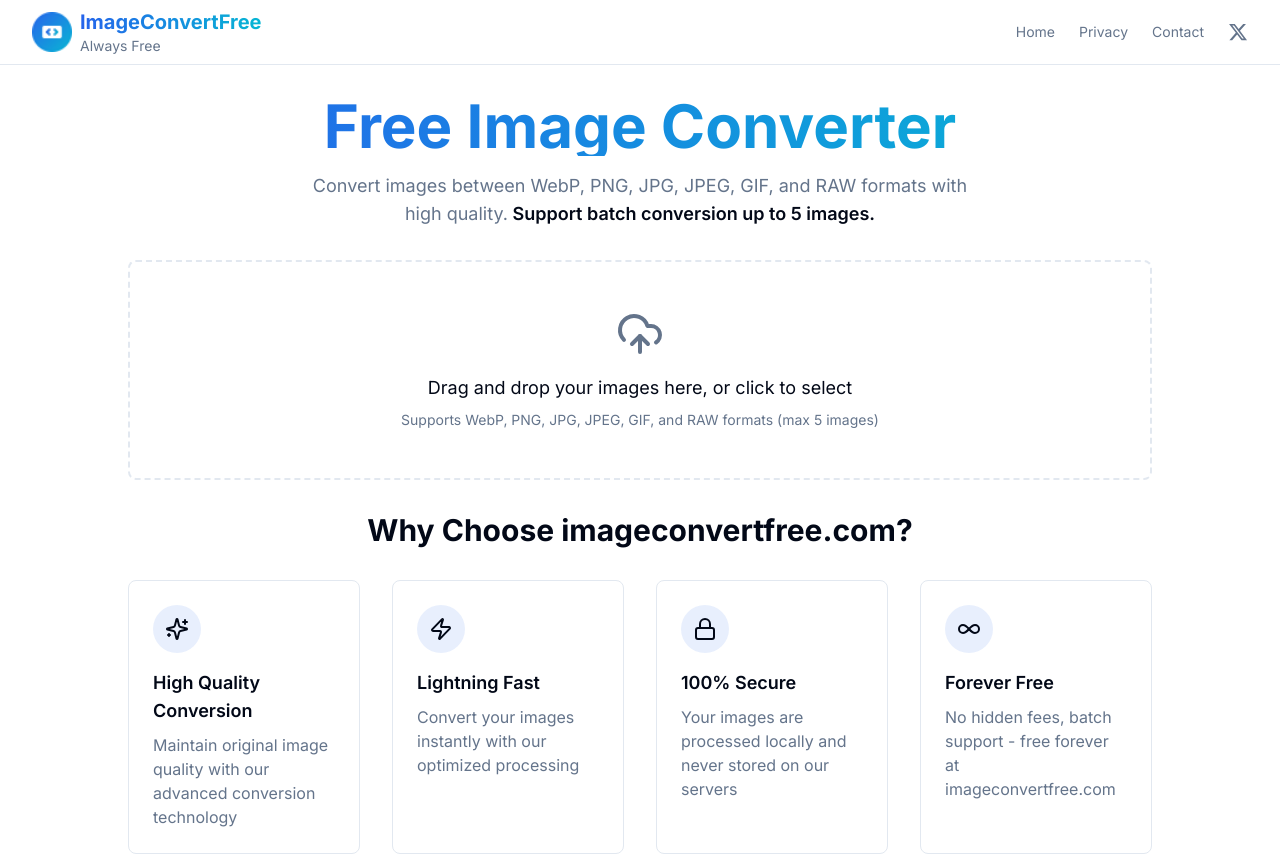
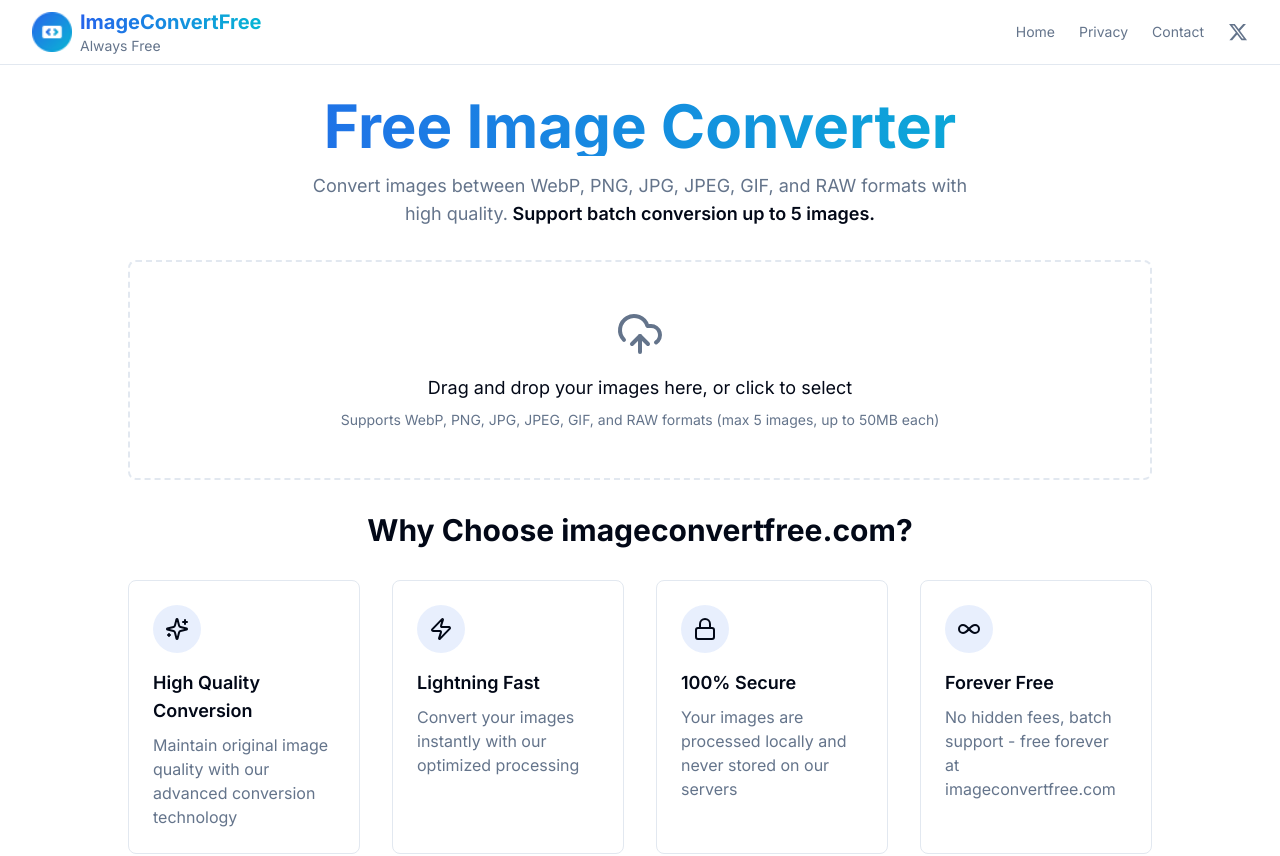
Before and after one commit to ChumyuenLaw/rednote-tools-online, a Next.js app: page / in a window 1280 px wide. Shown: the top 856 px of the page. Built offline with nearby package versions, Linux system fonts and the light colour scheme.

Commit message:
feat: increase file size limit to 50MB

```diff
--- a/next.config.js
+++ b/next.config.js
@@ -22,6 +22,11 @@
       },
     ]
   },
+  experimental: {
+    serverActions: {
+      maxRequestBodySize: '50mb',
+    },
+  },
 }
 
 module.exports = nextConfig
--- a/src/components/upload-dropzone.tsx
+++ b/src/components/upload-dropzone.tsx
@@ -173,7 +173,7 @@
             <div className="space-y-2">
               <p className="text-lg">Drag and drop your images here, or click to select</p>
               <p className="text-sm text-muted-foreground">
-                Supports WebP, PNG, JPG, JPEG, GIF, and RAW formats (max {MAX_FILES} images)
+                Supports WebP, PNG, JPG, JPEG, GIF, and RAW formats (max {MAX_FILES} images, up to 50MB each)
               </p>
             </div>
           </>
```
